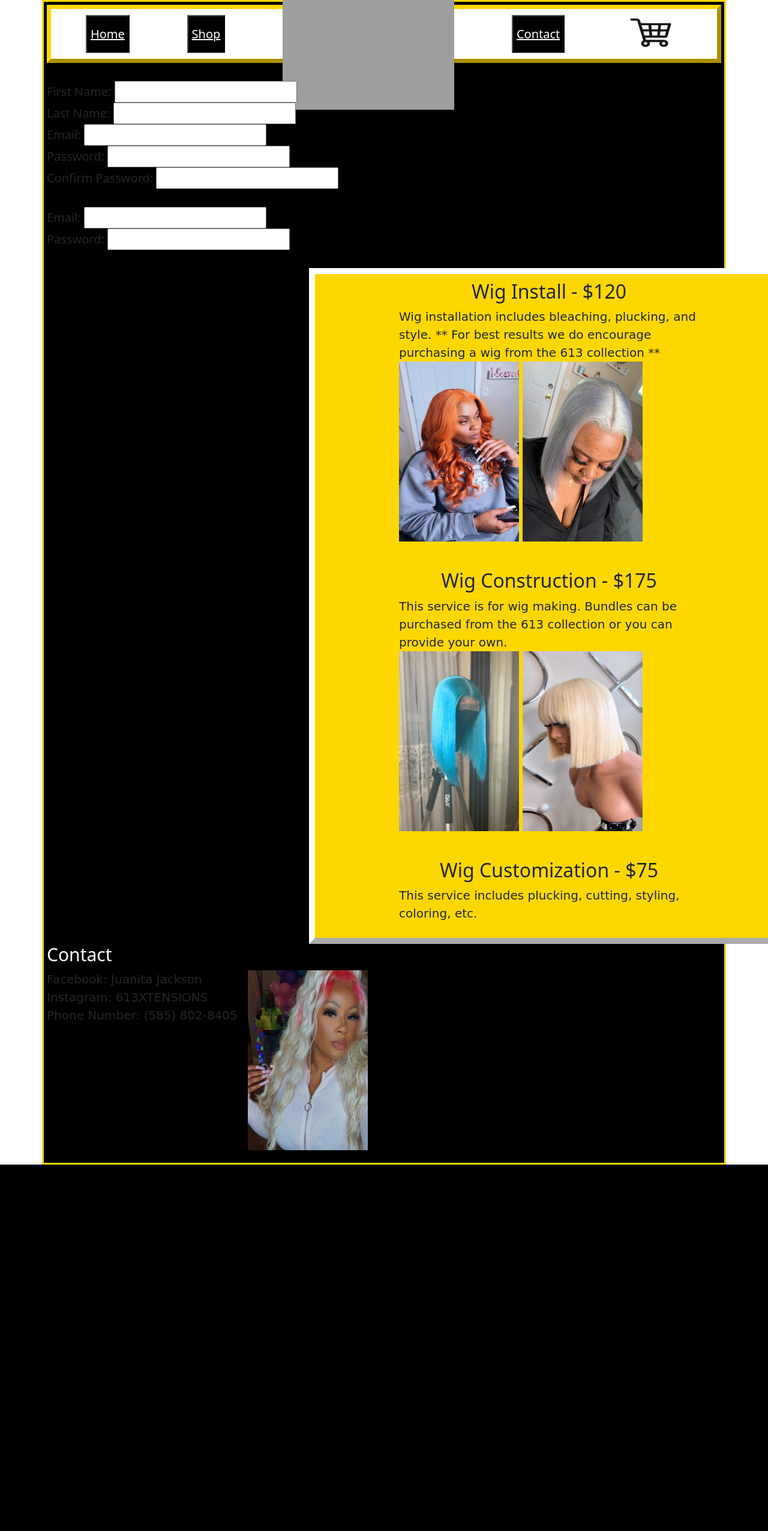
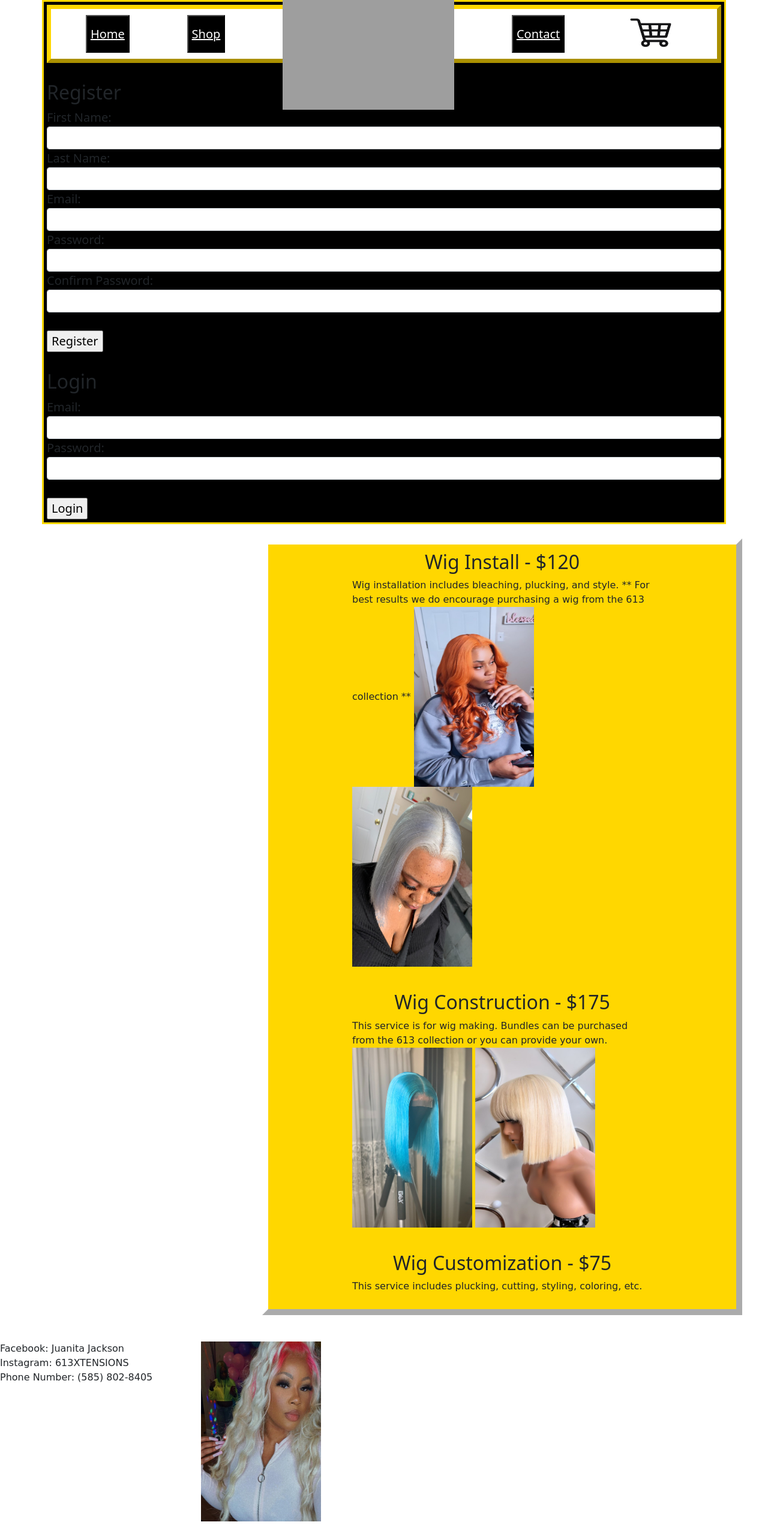
Before and after one commit to AbdulConteh/613_Xtensions, a Flask app: page / in a window 1280 px wide. Shown: the whole page at 60% size. Before the commit the page ends 1942 px from the top, so only its background shows below. Run offline with Flask 2, Linux system fonts and the light colour scheme; grey boxes are pictures that could not be loaded.

Commit message:
login and registration

```diff
--- a/flask_app/controllers/users_controllers.py
+++ b/flask_app/controllers/users_controllers.py
@@ -1,19 +1,44 @@
 from flask_app import app
 from flask_app.models.users_models import User
-from flask import redirect, render_template, request
+from flask_bcrypt import Bcrypt
+from flask import flash
+from flask import redirect, render_template, request, session
+bcrypt = Bcrypt(app)
 
 @app.route('/')
 def index():
     return render_template('home.html')
 
-@app.route('/register')
+@app.route('/register', methods=['POST'])
 def register_user():
+    if not User.validate_users(request.form):
+        return redirect('/')
     data = {
         "first_name" : request.template['first_name'],
         "last_name" : request.template['last_name'],
         "email" : request.template['email'],
-        "password" : request.template['password']
+        "password" : bcrypt.generate_password_hash(request.form['password'])
     }
+    id = User.created_user(data)
+    print(id)
+    session['user_id'] = id
+    return redirect("/")
+
+@app.route("/login", methods=['POST'])
+def login():
+    data = {
+        "email" : request.form["email"]
+    }
+    user = User.get_user(data)
+    print(user)
+    if not user:
+        flash("Unregistered email. Please try again", "login")
+        return redirect('/')
+    if not bcrypt.check_password_hash(user.password, request.form['password']):
+        flash("Invalid password.", "login")
+        return redirect('/')
+    session['user_id'] = user.id
+    return redirect ('/profile')
 
 @app.route('/contact')
 def contact():
--- a/flask_app/models/users_models.py
+++ b/flask_app/models/users_models.py
@@ -1,7 +1,7 @@
 import re
 from flask import flash
 from flask_app.config.mysqlconnection import connectToMySQL
-db = "613xtensions_db"
+db = "613xtensions"
 EMAIL_REGEX = re.compile(r'^[a-zA-Z0-9.+_-]+@[a-zA-Z0-9._-]+\.[a-zA-Z]+$')
 
 class User:
--- a/flask_app/templates/home.html
+++ b/flask_app/templates/home.html
@@ -19,41 +19,59 @@
             <a href="/checkout"><img src="{{ url_for('static', filename='/imgs/cart.jpg') }}" alt="cart" class="cart" ></a>
         </div>
         <br>
-        <form action="/register" method="post">
-            <div>
+        {% with messages = get_flashed_messages(category_filter=['register']) %}
+        {% if messages %}
+            {% for message in messages %}
+                <p>{{message}}</p>
+            {% endfor %}
+        {% endif %}
+        {% endwith %}
+        <form action="/register" method="post" class="register" bg.secondary>
+            <h2> Register </h2>
+            <div class="form-group">
                 <label for="first_name"> First Name: </label>
-                <input type="text" name="first_name" id="register">
+                <input type="text" class="form-control" name="first_name" id="first_name" rows="2"></input>
             </div>
-            <div>
+            <div class="form-group">
                 <label for="last_name"> Last Name: </label>
-                <input type="text" name="last_name" id="register">
+                <input type="text" class="form-control" name="last_name" id="last-name" rows="3"></input>
             </div>
-            <div>
+            <div class="form-group">
                 <label for="email"> Email: </label>
-                <input type="text" name="email" id="register">
+                <input type="text" class="form-control" name="email" id="email" rows="3"></input>
             </div>
-            <div>
+            <div class="form-group">
                 <label for="password"> Password: </label>
-                <input type="text" name="password" id="register">
+                <input type="password" class="form-control" name="password" id="password" rows="3"></input>
             </div>
-            <div>
-                <label for="confirm_password"> Confirm Password: </label>
-                <input type="text" name="confirm_password" id="register">
+            <div classs="form-group">
+                <label for="comfirm_password"> Confirm Password: </label>
+                <input type="password" class="form-control" name="confirm_password" id="confirm_password" rows="3"></input>
             </div>
+            <br>
+            <input type="submit" value="Register">
         </form>
-        <br>
-        <div class="login">
-            <form action="/login" method="post">
-                <div>
-                    <label for="email"> Email: </label>
-                    <input type="text" name="email" id="login">
-                </div>
-                <div>
-                    <label for="password"> Password: </label>
-                    <input type="text" name="password" id="login">
-                </div>
-            </form>
-        </div>
+        <form action="/login" method="post" class="login">
+            {% with messages = get_flashed_messages(category_filter=['login']) %}
+            {% if messages %}
+                {% for message in messages %}
+                    <p>{{message}}</p>
+                {% endfor %}
+            {% endif %}
+            {% endwith %}
+            <h2> Login </h2>
+            <div class="form-group">
+                <label for="email"> Email: </label>
+                <input type="text" class="form-control" name="email" id="email" rows="3"></input>
+            </div>
+            <div class="form-group">
+                <label for="password"> Password: </label>
+                <input type="password" class="form-control" name="password" id="password" rows="3"></input>
+            </div>
+            <br>
+            <input type="submit" value="Login">
+        </form>
+    </div>
         <br>
         <div class="services">
             <h2 > Wig Install - $120 </h2>
```
Also changed, not shown: 2 other files.
